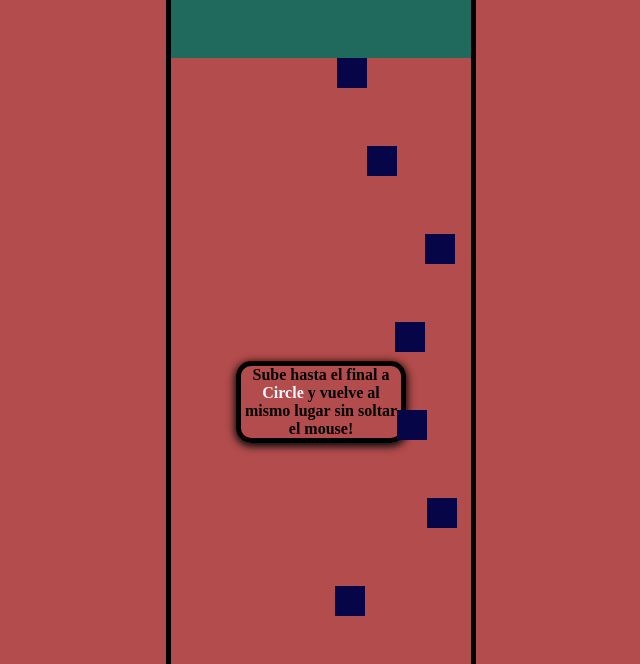
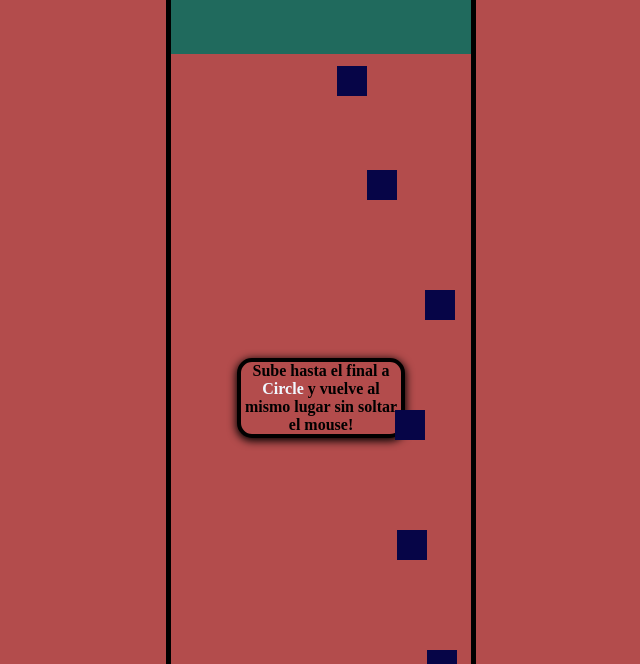
Before and after one commit to bialyLT/jueguito, a plain HTML site: page index.html in a window 1280 px wide. Both pictures are taken after a click on the button "Start Game". Shown: the part 136-800 px from the top of the page, without its empty margins (319-959 px from the left). Drawn offline with nearby package versions, Linux system fonts and the light colour scheme; a web font is replaced by a local one.

Commit message:
arrreglado boton info en inicio

```diff
--- a/index.html
+++ b/index.html
@@ -11,10 +11,10 @@
 		<link rel="shortcut icon" href="faviconjueguito.ico" type="image/x-icon">
 	</head>
 	<body id="body">
-		<p class="alert__start" role="alert" id="alertStart">
+		<p class="alert__start" id="alertStart">
 			Sube hasta el final a <span class="circleText">Circle</span> y vuelve al mismo lugar sin soltar el mouse!
 		</p>
-		<main class="main">
+		<main class="main" id="main">
 			<header>
 				<h1 id="level"></h1>
 			</header>
@@ -29,7 +29,7 @@
 		</main>
 		<footer>
 			<p>Liam bialy 2021. © Copyright. Todos los derechos reservados</p>
-			<p>Version 0.8 Beta</p>
+			<p>Version 0.8.5 Beta</p>
 			<a href="https://www.instagram.com/liamtbialy/?hl=es-la" target="_blank"><i class="fab fa-instagram"></i></a>
 			<a href="https://www.twitter.com/liambialy/" target="_blank"><i class="fab fa-twitter"></i></a>
 			<a href="https://www.github.com/ciitooo/" target="_blank"><i class="fab fa-github"></i></a>
@@ -38,8 +38,5 @@
 
 	</body>
 	<script type="module" src="./scripts/main.js"></script>
-	<script src="./scripts/classes/Circle.js"></script>
-	<script src="./scripts/classes/Rectangle.js"></script>
-	<script src="./scripts/classes/Obstacle.js"></script>
 	<script src="https://cdn.jsdelivr.net/npm/bootstrap@5.0.0-beta3/dist/js/bootstrap.bundle.min.js" integrity="sha384-JEW9xMcG8R+pH31jmWH6WWP0WintQrMb4s7ZOdauHnUtxwoG2vI5DkLtS3qm9Ekf" crossorigin="anonymous"></script>
 </html>
--- a/scripts/canvasHeight.js
+++ b/scripts/canvasHeight.js
@@ -1,8 +1,8 @@
 // funcion que devuelve el alto del canvas relativo al navegador para que sea responsive
 
-
+const domHeight = window.innerHeight;
 let canvasHeight = (porc) => {
-	canvasHeight = ((window.innerHeight * porc) / 100)
+	canvasHeight = (( domHeight * porc) / 100)
 	return canvasHeight
 }
 export default canvasHeight
--- a/scripts/classes/Rectangle.js
+++ b/scripts/classes/Rectangle.js
@@ -1,5 +1,5 @@
 import canvasHeight from './../canvasHeight.js';
-const heightCanvas = canvasHeight(110);
+const heightCanvas = canvasHeight(105);
 const heightRectangles = ((heightCanvas * 10) / 100);
 
 let ctx;
--- a/scripts/createObstacles.js
+++ b/scripts/createObstacles.js
@@ -1,5 +1,5 @@
 import canvasHeight from './canvasHeight.js'
-const heightCanvas = canvasHeight(110);
+const heightCanvas = canvasHeight(100);
 const heightObstacles = ((heightCanvas * 10) / 100);
 const posX = 30
 const posY = heightObstacles;
@@ -8,44 +8,34 @@ const posY = heightObstacles;
 let posObstacles = [
 	{
 		x: posX * 0,
-		y: posY,
+		y: posY*1.2,
 		nameObstacle: "obstacle1"
 	},
 	{
 		x: posX * 1,
-		y: posY * 2,
+		y: posY * 2.5,
 		nameObstacle: "obstacle2"
 	},
 	{
 		x: posX * 4,
-		y: posY * 3,
+		y: posY * 4,
 		nameObstacle: "obstacle3"
 	},
 	{
 		x: posX * 5,
-		y: posY * 4,
+		y: posY * 5.5,
 		nameObstacle: "obstacle4"
 	},
 	{
 		x: posX * 2,
-		y: posY * 5,
+		y: posY * 7,
 		nameObstacle: "obstacle5"
 	},
 	{
 		x: posX * 3,
-		y: posY * 6,
+		y: posY * 8.5,
 		nameObstacle: "obstacle6"
-	},
-	{
-		x: posX * 7,
-		y: posY * 7,
-		nameObstacle: "obstacle6"
-	},
-	{
-		x: posX * 6,
-		y: posY * 8,
-		nameObstacle: "obstacle6"
-	},
+	}
 ]
 
 export default posObstacles
--- a/scripts/main.js
+++ b/scripts/main.js
@@ -11,6 +11,7 @@ const alertLose = document.getElementById('alertLose')
 const alertStart = document.getElementById('alertStart')
 const buttonStart = document.getElementById('buttonStart')
 const body = document.getElementById('body')
+const main = document.getElementById('main')
 const info = document.getElementById('info')
 let startButton = false
 
@@ -18,7 +19,7 @@ let startButton = false
 
 // variables para calcular las alturas del canvas y sus objetos de manera relativa
 
-const heightCanvas = canvasHeight(110);
+const heightCanvas = canvasHeight(105);
 const heightRectangles = ((heightCanvas * 10) / 100);
 const posRectStart = (heightCanvas - heightRectangles);
 const posCircleStart = (posRectStart + 20)
@@ -212,6 +213,7 @@ canvas.addEventListener('touchstart', (e) => {
 buttonStart.addEventListener('click', () => {
 	canvas.style.border = '5px solid #000'
 	alertStart.style.visibility = 'visible'
+	info.style.visibility = 'visible'
 	setTimeout(() => {
 		alertStart.style.visibility = 'hidden'
 	}, 3000);
--- a/styles.css
+++ b/styles.css
@@ -13,9 +13,10 @@ body {
 	flex-direction: column;
 	align-items: center;
 	justify-content: space-around;
-	margin: 0 20%;
+	margin: 0 auto;
 	font-size: 16px;
 	font-family: var(--main-font);
+	min-height: 100vh;
 }
 
 main {
@@ -29,6 +30,17 @@ header > h1 {
 	margin-top: 4rem;
 	margin-bottom: 0;
 	font-size: 2rem;
+}
+
+footer {
+	margin-top: auto;
+	position: relative;
+	bottom: 0;
+	width: 100%;
+	font-family: 'sans serif';
+	font-weight: bold;
+	text-align: center;
+	color: black;
 }
 
 .container-canvas {
@@ -46,6 +58,7 @@ header > h1 {
 	margin: 0.5rem;
 	text-align: left;
 	font-size: 1.5rem;
+	visibility: hidden;
 }
 
 .buttonStart,
@@ -60,12 +73,13 @@ header > h1 {
 }
 
 .buttonStart {
-	font-size: 2rem;
+	top: 45px;
 }
 .alert__start {
+	background-color: var(--main-red);
 	font-size: 1rem;
 	width: 20ch;
-	border: 5px solid black;
+	border: 4px solid black;
 	border-radius: 15px;
 	box-shadow: 0px 2px 9px 1px;
 	visibility: hidden;
@@ -75,19 +89,6 @@ header > h1 {
 	color: aliceblue;
 }
 
-footer {
-	margin-top: 1rem;
-	position: relative;
-	top: 0;
-	font-family: 'sans serif';
-	font-weight: bold;
-	text-align: center;
-	color: black;
-}
-
-p {
-	margin: 0;
-}
 .fab {
 	color: black;
 	font-size: 2rem;
```
